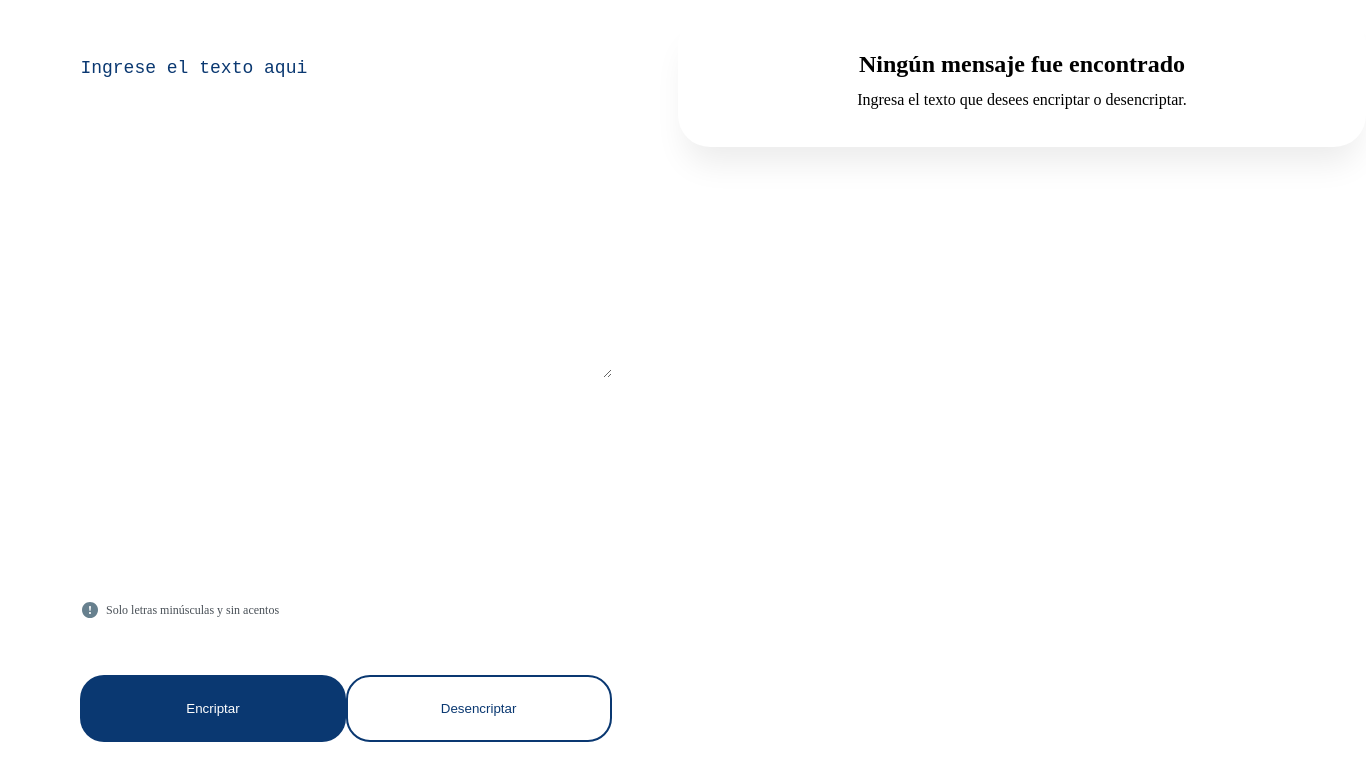
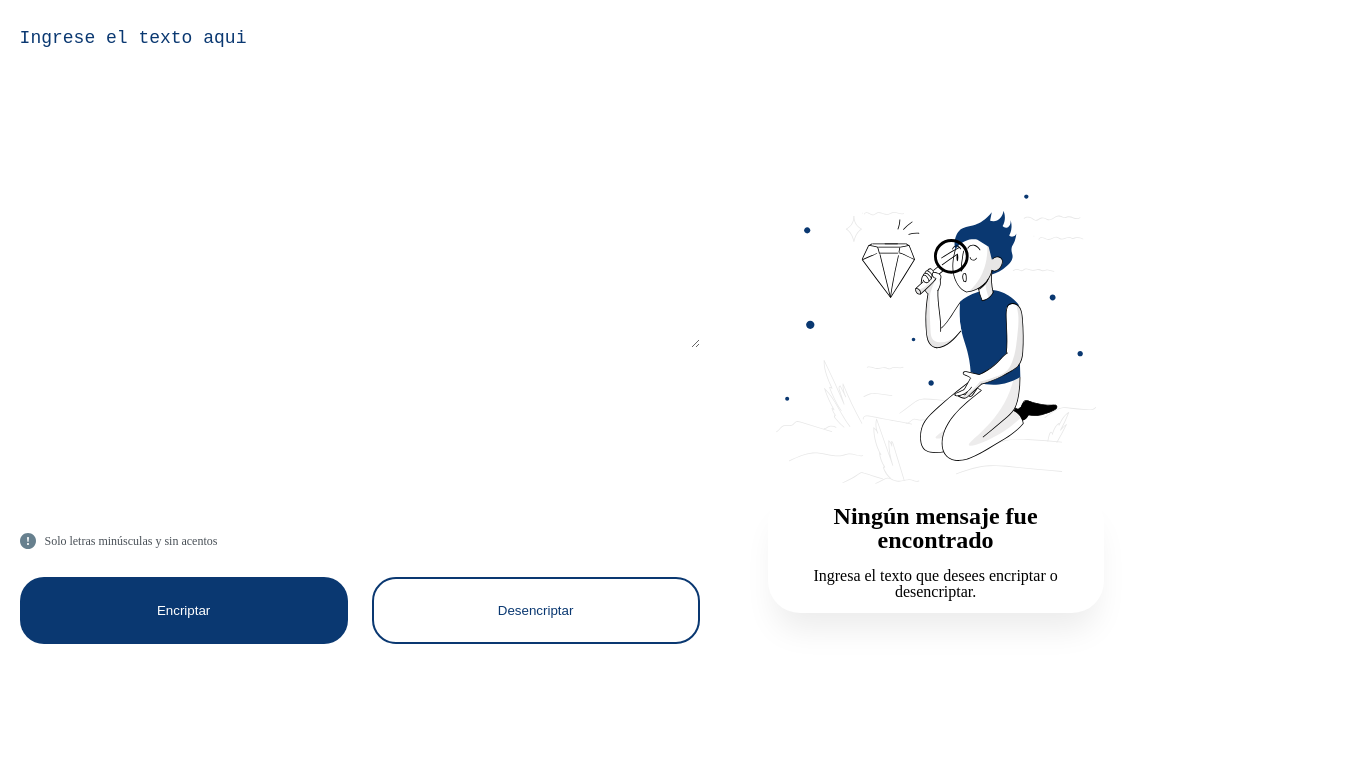
Before and after one commit to Bephoros/alura-challenge-ONE-1-encriptador, a plain HTML site: page index.html in a window 1280 px wide. Shown: the full height of the page, 1366 px wide, since content can reach past the window. Drawn offline with Linux system fonts and the light colour scheme.

Commit message:
DIseño laptop/desktop completado

```diff
--- a/assets/css/style.css
+++ b/assets/css/style.css
@@ -84,6 +84,10 @@ main {
     min-height: 40vh;
 }
 
+.muñeco {
+    display: none;
+}
+
 .message-box {
     display: flex;
     justify-content: center;
@@ -163,13 +167,14 @@ main {
         grid-row: 1;
         grid-column: 2;
         display: flex;
-        justify-content: space-between;
+        justify-content: center;
         align-items: flex-start;
     }
 
     .text {
         flex-basis: 60%;
-        min-height: 100vh;
+        min-height: 80vh;
+        padding-top: 1rem;
         margin-top: 0;
         display: flex;
         flex-direction: column;
@@ -183,18 +188,55 @@ main {
 
     .textarea {
         padding: 0;
+        width: 680px;
     }
 
     .advice {
         margin: 0;
-        margin-right: 45%;
+        margin-right: 65%;
         margin-top: 25%;
+        margin-bottom: 1rem;
         width: 229px;
         height: 16px;
         font-size: 12px;
     }
 
+    .buttons {
+        width: 680px;
+        height: 67px;
+    }
+
+    .buttons > button {
+        width: 328px;
+        height: 67px;
+    }
+
     .message {
         flex-basis: 40%;
+        width: 400px;
+        height: 100vh;
+        margin-right: 8rem;
+        display: flex;
+        flex-direction: column;
+        justify-content: center;
+        align-items: center;
+    }
+
+    .message-box {
+        width: 336px;
+        height: 122px;
+    }
+
+    .muñeco {
+        display: block;
+        width: 320px;
+        height: 304px;
+    }
+
+    .small-box {
+        width: 90%;
+        height: 90%;
+        border-radius: none;
+        box-shadow: none;
     }
 }
--- a/index.html
+++ b/index.html
@@ -23,6 +23,7 @@
             </div>
         </section>
         <section class="message">
+            <img src="./assets/images/muñeco.svg" alt="muñeco" class="muñeco">
             <article class="message-box">
                 <div class="small-box">
                     <p class="no-message">
```
